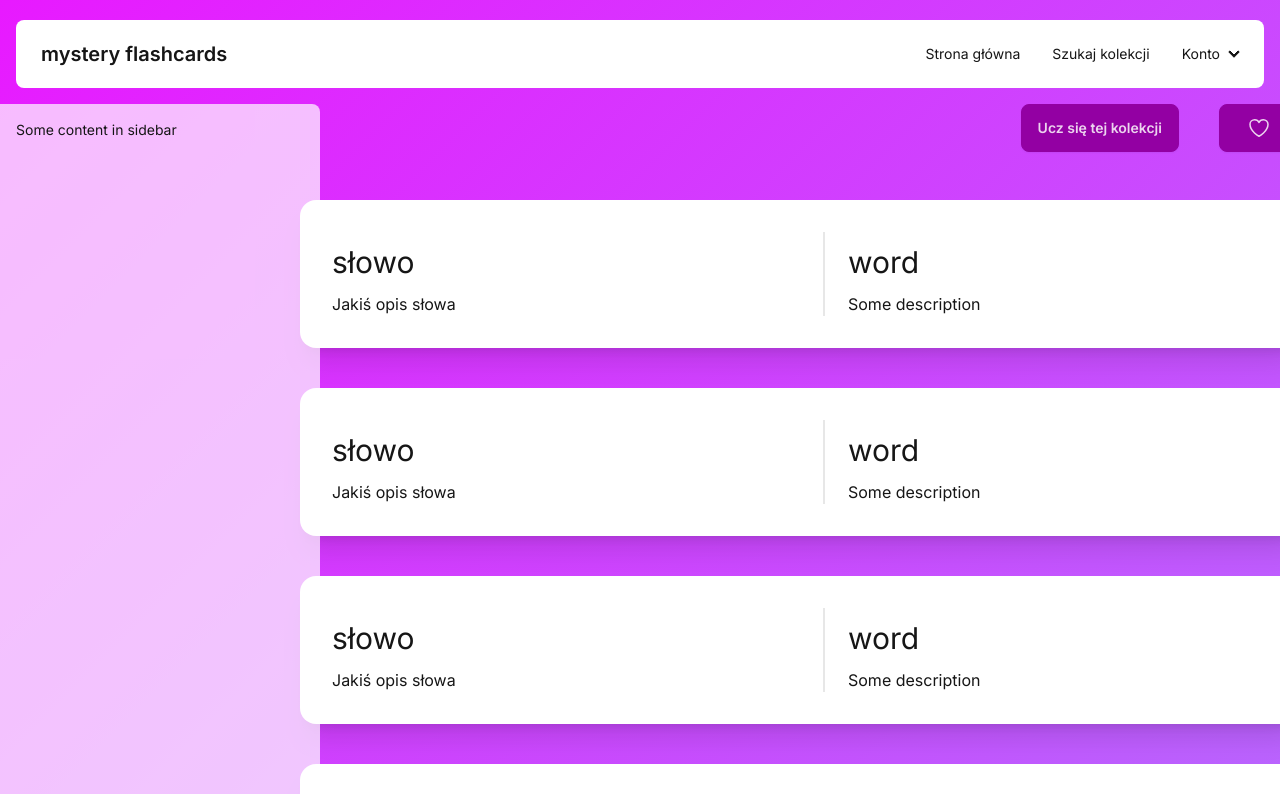
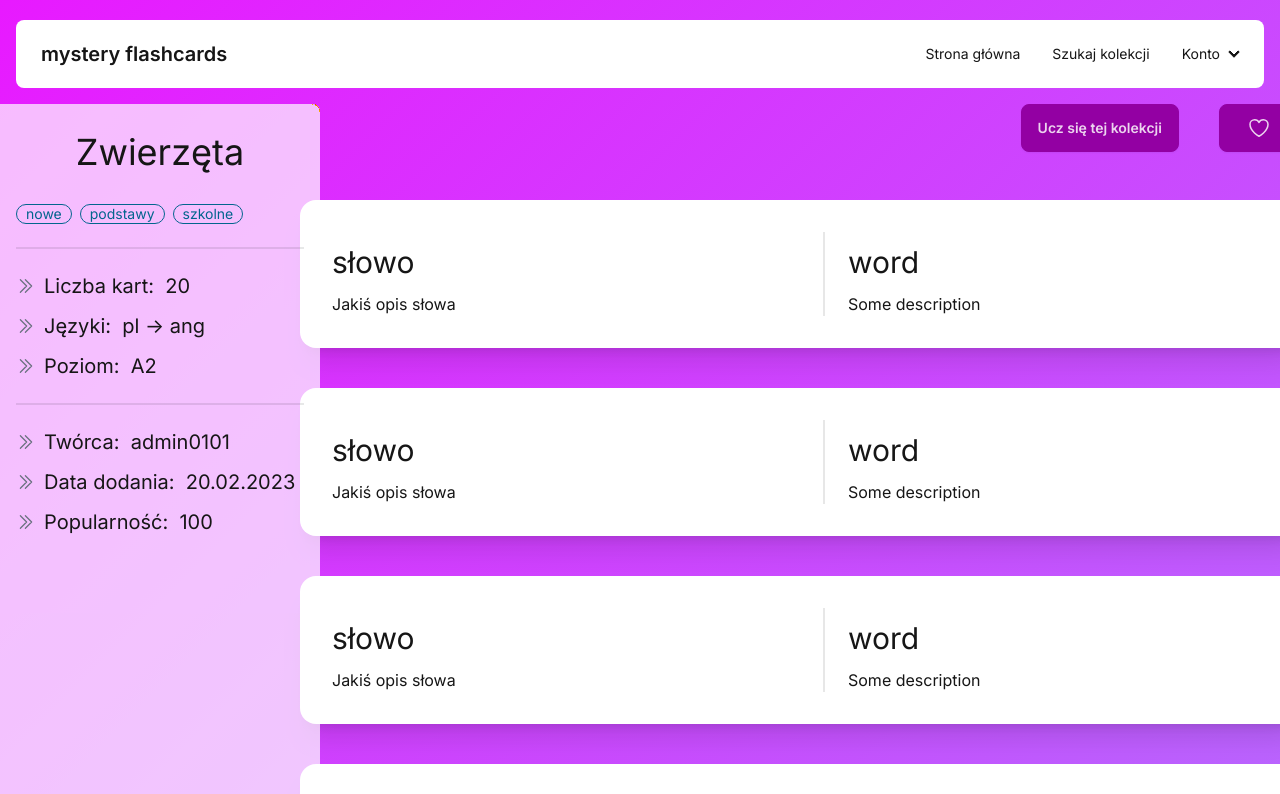
Before and after one commit to mk1808/Mystery-flashcards, a Next.js app in the folder mystery-flashcards/: page /1/flashcards/1 in a window 1280 px wide. Shown: the top 794 px of the page. Built offline with nearby package versions, Linux system fonts and the light colour scheme.

Commit message:
feature #33: fill layout with content, reorganize file structure - group and parallel routes for sidebar

```diff
--- /dev/null
+++ b/mystery-flashcards/app/[locale]/(flashcardsLearn)/@flashcardsSidebar/flashcards/[id]/edit/page.tsx
@@ -0,0 +1,7 @@
+import React from 'react'
+
+export default function FlashcardsEdit({ params }: { params: { id: String } }) {
+  return (
+    <div>FlashcardsEdit {params.id}</div>
+  )
+}
--- /dev/null
+++ b/mystery-flashcards/app/[locale]/(flashcardsLearn)/@flashcardsSidebar/flashcards/[id]/page.tsx
@@ -0,0 +1,41 @@
+import FlashcardContainer from '@/components/common/FlashcardContainer';
+import { FlashcardT } from '@/models/Flashcard'
+import { HeartIcon } from "@heroicons/react/24/outline"
+import { ChevronDoubleRightIcon } from "@heroicons/react/24/outline";
+
+import React from 'react'
+
+export default function FlashcardsDetails({ params }: { params: { id: String } }) {
+  return (
+    <div>
+      <h1 className="text-4xl text-center mt-3 mb-8">Zwierzęta</h1>
+      <div className="flex">
+        <div className="badge badge-secondary badge-outline mr-2">nowe</div>
+        <div className="badge badge-secondary badge-outline mr-2">podstawy</div>
+        <div className="badge badge-secondary badge-outline mr-2">szkolne</div>
+      </div>
+      <div className="divider"></div>
+      {renderSingleInfo("Liczba kart", "20")}
+      {renderSingleInfo("Języki", "pl -> ang")}
+      {renderSingleInfo("Poziom", "A2")}
+      <div className="divider"></div>
+      {renderSingleInfo("Twórca", "admin0101")}
+      {renderSingleInfo("Data dodania", "20.02.2023")}
+      {renderSingleInfo("Popularność", "100")}
+      <br />
+    </div>
+  )
+
+  function renderSingleInfo(title: string, value: string) {
+    return (
+      <div className="my-3 flex items-center">
+        <ChevronDoubleRightIcon className="h-5 w-5 mr-2 text-gray-500" />
+
+        <span className="text-xl">{title}</span>
+        <span className="text-xl">: &nbsp;</span>
+
+        <span className="text-xl">{value}</span>
+      </div>
+    )
+  }
+}
--- /dev/null
+++ b/mystery-flashcards/app/[locale]/(flashcardsLearn)/@flashcardsSidebar/flashcards/new/page.tsx
@@ -0,0 +1,7 @@
+import React from 'react'
+
+export default function NewFlashcards() {
+  return (
+    <div>NewFlashcards</div>
+  )
+}
--- /dev/null
+++ b/mystery-flashcards/app/[locale]/(flashcardsLearn)/layout.tsx
@@ -0,0 +1,10 @@
+import Sidebar from '@/components/Sidebar'
+import React from 'react'
+
+function FlashcardsLayout({ children, locale, flashcardsSidebar }: { children: any, flashcardsSidebar: any, locale: any }) {
+    return (
+        <Sidebar drawerContent={flashcardsSidebar}>{children}</Sidebar>
+    )
+}
+
+export default FlashcardsLayout
--- a/mystery-flashcards/app/[locale]/flashcards/layout.tsx
+++ /dev/null
@@ -1,14 +0,0 @@
-import Sidebar from '@/components/Sidebar'
-import React from 'react'
-
-function FlashcardsLayout({ children }: { children: any }) {
-    return (
-        <Sidebar drawerContent={getDrawerContent()}>{children}</Sidebar>
-    )
-
-    function getDrawerContent() {
-        return <p>Some content in sidebar</p>
-    }
-}
-
-export default FlashcardsLayout
```
Also changed, not shown: mystery-flashcards/app/[locale]/(flashcardsLearn)/flashcards/[id]/edit/page.tsx (renamed from mystery-flashcards/app/[locale]/flashcards/[id]/edit/page.tsx), mystery-flashcards/app/[locale]/(flashcardsLearn)/flashcards/[id]/page.tsx (renamed from mystery-flashcards/app/[locale]/flashcards/[id]/page.tsx), mystery-flashcards/app/[locale]/(flashcardsLearn)/flashcards/new/page.tsx (renamed from mystery-flashcards/app/[locale]/flashcards/new/page.tsx).
